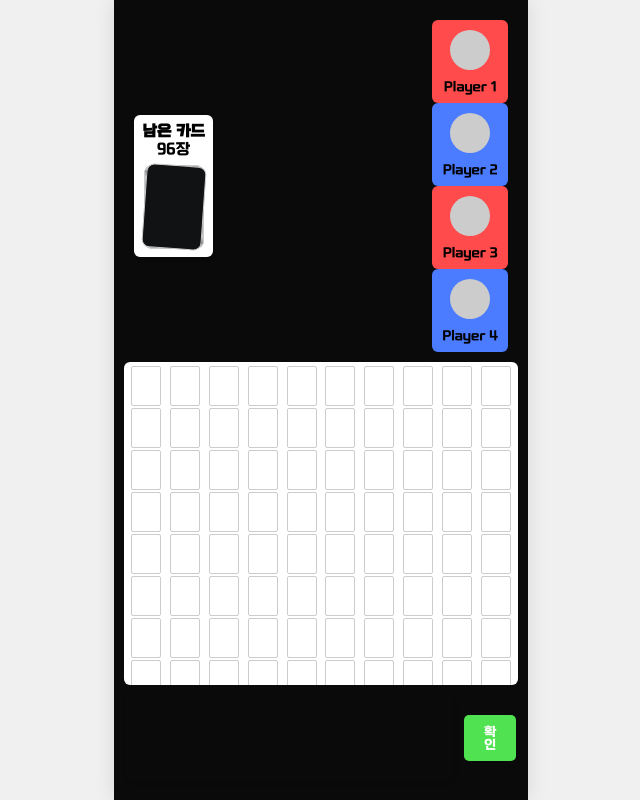
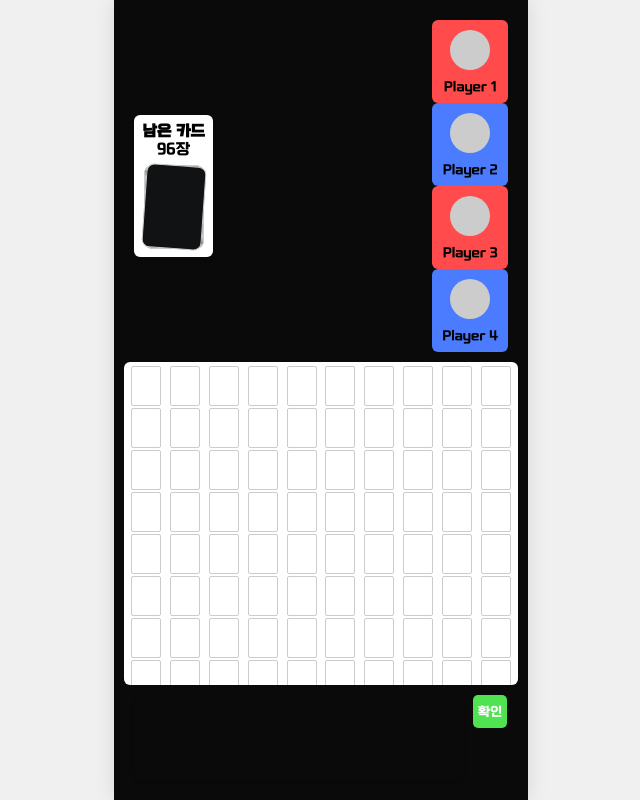
Before and after one commit to jjweidon/cardomoku-frontend, a React (Create React App) app: page /game/1 in a window 1280 px wide. Shown: the whole page, without its empty margins (319-959 px from the left). Built offline with nearby package versions, Linux system fonts and the light colour scheme.

Commit message:
style(Game): 카드 선택 transform 수정

```diff
--- a/public/index.html
+++ b/public/index.html
@@ -3,7 +3,7 @@
   <head>
     <meta charset="utf-8" />
     <link rel="icon" href="%PUBLIC_URL%/favicon.ico" />
-    <meta name="viewport" content="width=device-width, initial-scale=1" />
+    <meta name="viewport" content="width=device-width, initial-scale=1.0">
     <meta name="theme-color" content="#000000" />
     <meta name="description" content="Cardomoku - 카드를 이용한 오목 게임" />
     <link rel="apple-touch-icon" href="%PUBLIC_URL%/logo192.png" />
--- a/src/components/game/GameBoard.js
+++ b/src/components/game/GameBoard.js
@@ -30,7 +30,7 @@ const Cell = styled.div`
   cursor: pointer;
 
   &:hover {
-    background-color: ${({ theme }) => theme.colors.secondary};
+    box-shadow: 0 0 20px rgba(0, 0, 0, 0.2); /* 내부 이미지에 살짝 shadow 추가 */
   }
 `;
 
--- a/src/components/game/PlayerCards.js
+++ b/src/components/game/PlayerCards.js
@@ -9,11 +9,9 @@ const CardsContainer = styled.div`
   padding: clamp(2px, 0.8vw, 4px);
   width: auto;
   height: auto;
-  // background-color: ${({ theme }) => theme.colors.white};
   border-radius: 6px;
   box-shadow: ${({ theme }) => theme.shadows.normal};
-  margin: auto 0;
-  align-items: center;
+  align-items: flex-start;
   justify-items: center;
 `;
 
@@ -25,10 +23,15 @@ const Card = styled.div`
   background-repeat: no-repeat;
   background-position: center;
   cursor: pointer;
-  transition: transform 0.2s;
+  transition: transform 0.2s, border 0.2s;
+  border: 2px solid transparent;
 
   &:hover {
-    transform: translateX(-3px);
+    transform: translateY(-3px);
+  }
+
+  &.selected {
+    border: 4px solid ${({ theme }) => theme.colors.primary}; /* 선택 시 border 굵게 */
   }
 `;
 
@@ -42,12 +45,20 @@ const PlayerCards = () => {
     { suit: 'spade', number: 'j', version: 1 }
   ];
 
+  const [selectedCard, setSelectedCard] = React.useState(null);
+
+  const handleCardClick = (cardId) => {
+    setSelectedCard(prevSelectedCard => prevSelectedCard === cardId ? null : cardId);
+  };
+
   return (
     <CardsContainer>
       {cards.map((card, index) => (
         <Card
           key={index}
           cardImage={getCardImage(card.suit, card.number, card.version)}
+          className={selectedCard === index ? 'selected' : ''}
+          onClick={() => handleCardClick(index)}
         />
       ))}
     </CardsContainer>
--- a/src/pages/Game.js
+++ b/src/pages/Game.js
@@ -35,21 +35,21 @@ const CenterSection = styled.div`
 const BottomSection = styled.div`
   display: flex;
   justify-content: center;
-  align-items: center;
-  padding: 10px;
+  align-items: flex-start;
+  padding: 10px 0px;
   flex: 1;
 `;
 
 const ConfirmButton = styled.button`
   margin-left: 10px;
-  padding: 10px 20px;
+  padding: 10px 5px;
   background-color: ${({ theme }) => theme.colors.confirm};
   color: white;
   border: none;
   border-radius: 5px;
   cursor: pointer;
   transition: background-color 0.2s;
-  font-size: clamp(10px, 1vw, 12px);
+  font-size: clamp(8px, 1vw, 12px);
   &:hover {
     background-color: ${({ theme }) => theme.colors.secondary};
   }
```
Also changed, not shown: public/manifest.json.
